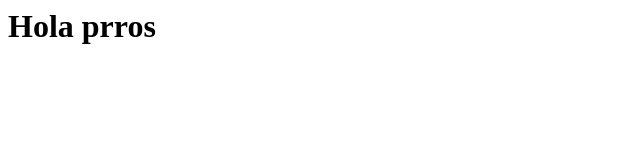
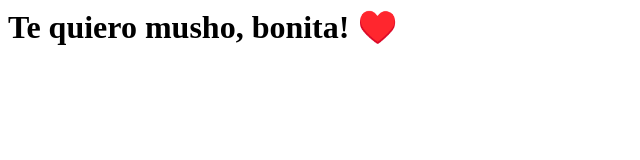
Before and after one commit to sauzzza/flan, a plain HTML site: page index.html in a window 1280 px wide. Shown: the whole page, without its empty margins (0-640 px from the left). Drawn offline with Linux system fonts and the light colour scheme.

Commit message:
Update index.html

```diff
--- a/index.html
+++ b/index.html
@@ -1 +1 @@
-<h1>Hola prros</h1>
+<h1>Te quiero musho, bonita! ♥️</h1>
```
